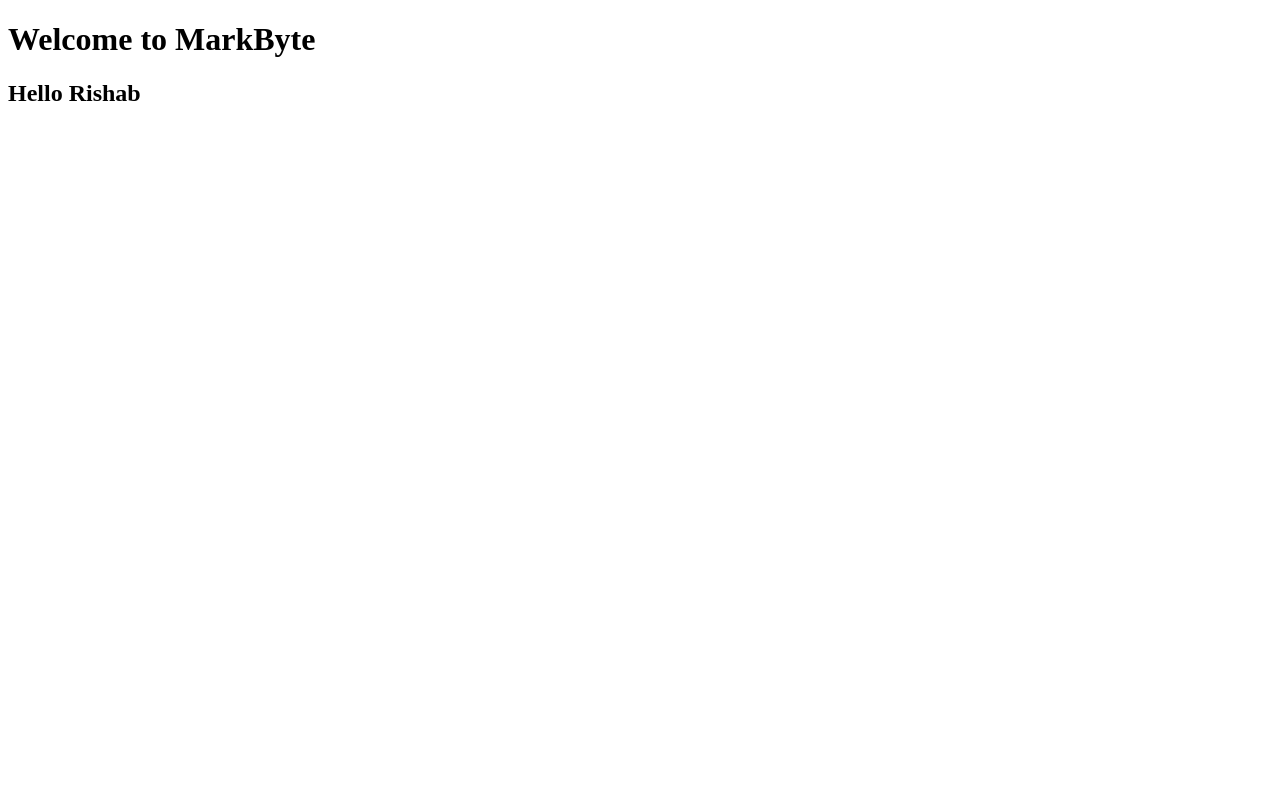
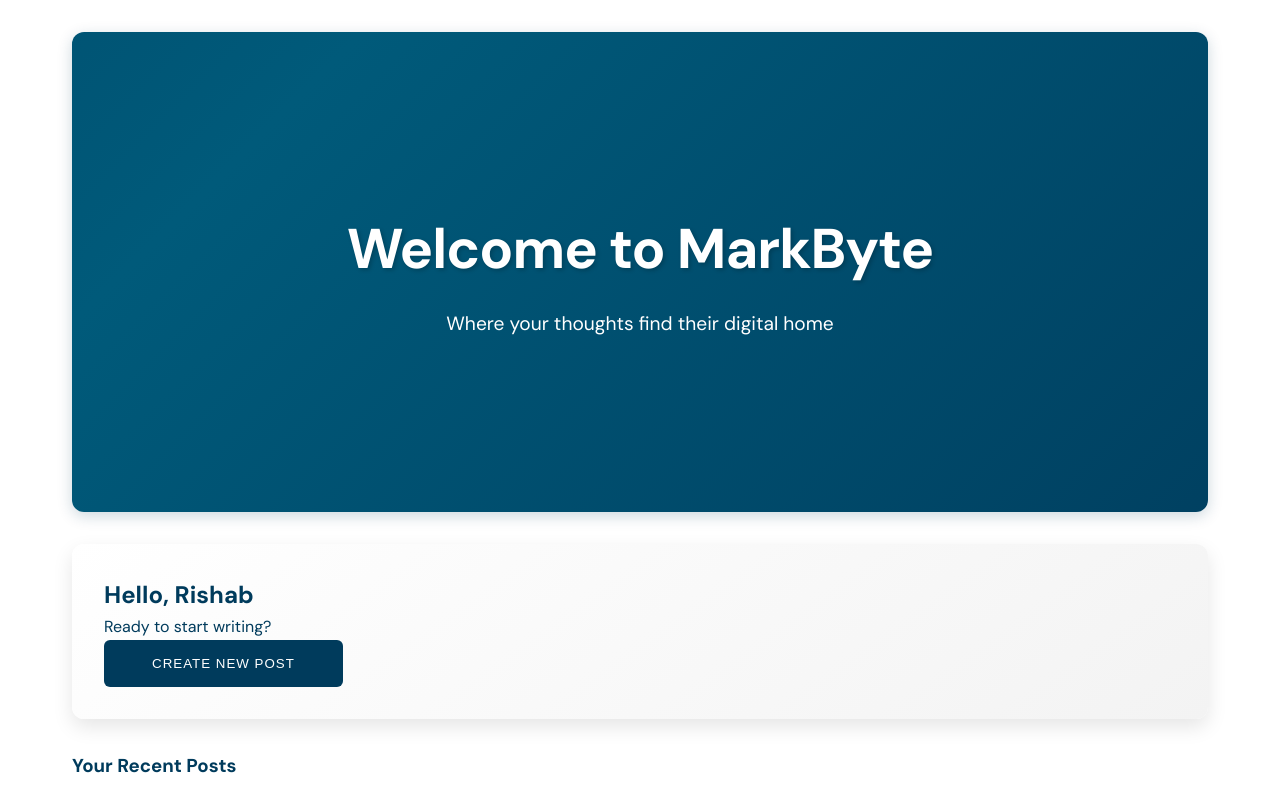
Before and after one commit to shrijan-swaminathan/markbyte, a React (Vite) app in the folder frontend/markbyte/: page / in a window 1280 px wide. Shown: the top 812 px of the page. Built offline with nearby package versions, Linux system fonts and the light colour scheme.

Commit message:
Added some styling/elements to home page

```diff
--- a/frontend/markbyte/index.html
+++ b/frontend/markbyte/index.html
@@ -3,6 +3,7 @@
   <head>
     <meta charset="UTF-8" />
     <link rel="icon" type="image/jpg" href="src/assets/MarkByte Logo.jpg" />
+    <link href="https://fonts.googleapis.com/css2?family=DM+Sans:wght@400;500;700&display=swap" rel="stylesheet">
     <meta name="viewport" content="width=device-width, initial-scale=1.0" />
     <title>MarkByte</title>
   </head>
--- a/frontend/markbyte/package.json
+++ b/frontend/markbyte/package.json
@@ -23,6 +23,7 @@
     "eslint-plugin-react-hooks": "^5.0.0",
     "eslint-plugin-react-refresh": "^0.4.16",
     "globals": "^15.14.0",
+    "lucide-react": "^0.474.0",
     "vite": "^6.0.5"
   }
 }
--- /dev/null
+++ b/frontend/markbyte/src/Home/Home.css
@@ -0,0 +1,142 @@
+:root {
+    /* Design Tokens */
+    --primary-color: #003B5C;
+    --secondary-color: #005A7A;
+    --text-color: #003B5C;
+    --background-color: #FFFFFF;
+    --spacing-sm: 1rem;
+    --spacing-md: 2rem;
+    --border-radius: 12px;
+    --transition-speed: 0.3s;
+}
+
+/* Reduced keyframe complexity */
+@keyframes fadeIn {
+    from { opacity: 0; transform: translateY(20px); }
+    to { opacity: 1; transform: translateY(0); }
+}
+
+@keyframes gradientFlow {
+    0% { background-position: 0% 50%; }
+    50% { background-position: 100% 50%; }
+    100% { background-position: 0% 50%; }
+}
+
+body {
+    font-family: 'DM Sans', -apple-system, BlinkMacSystemFont, 'Segoe UI', 'Roboto', sans-serif;
+    color: var(--text-color);
+    background-color: var(--background-color);
+    margin: 0;
+    line-height: 1.6;
+    -webkit-font-smoothing: antialiased;
+}
+
+.home-container {
+    max-width: 1200px;
+    margin: 0 auto;
+    padding: var(--spacing-md);
+    animation: fadeIn 0.8s ease-out;
+}
+
+.hero {
+    min-height: 60vh;
+    display: flex;
+    align-items: center;
+    justify-content: center;
+    text-align: center;
+    background: linear-gradient(-45deg, var(--primary-color), var(--secondary-color), var(--primary-color));
+    background-size: 200% 200%;
+    color: #FFFFFF;
+    border-radius: var(--border-radius);
+    margin-bottom: var(--spacing-md);
+    animation: gradientFlow 15s ease infinite;
+    box-shadow: 0 4px 15px rgba(0,59,92,0.2);
+    transition: all var(--transition-speed) ease;
+}
+
+.hero:hover {
+    transform: translateY(-5px);
+    box-shadow: 0 6px 20px rgba(0,59,92,0.3);
+}
+
+.hero h1 {
+    font-size: clamp(2.5rem, 5vw, 3.5rem);
+    margin-bottom: var(--spacing-sm);
+    text-shadow: 2px 2px 4px rgba(0,0,0,0.2);
+    letter-spacing: -1px;
+}
+
+.tagline {
+    font-size: clamp(1rem, 3vw, 1.2rem);
+    opacity: 0;
+    animation: fadeIn 0.8s ease-out forwards;
+    animation-delay: 0.5s;
+}
+
+.user-welcome {
+    padding: var(--spacing-md);
+    background: linear-gradient(145deg, #ffffff, #f3f3f3);
+    border-radius: var(--border-radius);
+    box-shadow: 0 8px 20px rgba(0,0,0,0.1);
+    margin-bottom: var(--spacing-md);
+    transition: all var(--transition-speed) ease;
+}
+
+.cta-button {
+    background: var(--primary-color);
+    color: #FFFFFF;
+    border: none;
+    padding: var(--spacing-sm) calc(var(--spacing-md) * 1.5);
+    border-radius: calc(var(--border-radius) / 2);
+    cursor: pointer;
+    transition: all var(--transition-speed) ease;
+    font-weight: 500;
+    text-transform: uppercase;
+    letter-spacing: 1px;
+    position: relative;
+    overflow: hidden;
+    will-change: transform, box-shadow;
+}
+
+.cta-button:hover {
+    background: var(--secondary-color);
+    transform: translateY(-2px);
+    box-shadow: 0 5px 15px rgba(0,59,92,0.3);
+}
+
+.posts-grid {
+    display: grid;
+    grid-template-columns: repeat(auto-fit, minmax(250px, 1fr));
+    gap: var(--spacing-md);
+    margin-top: var(--spacing-sm);
+    opacity: 0;
+    animation: fadeIn 0.8s ease-out forwards;
+    animation-delay: 0.8s;
+}
+
+/* Responsive adjustments */
+@media screen and (max-width: 768px) {
+    .home-container {
+        padding: var(--spacing-sm);
+    }
+
+    .hero h1 {
+        font-size: 2rem;
+    }
+
+    .posts-grid {
+        grid-template-columns: 1fr;
+    }
+}
+
+/* Performance and accessibility enhancements */
+* {
+    box-sizing: border-box;
+    margin: 0;
+    padding: 0;
+}
+
+img, svg {
+    max-width: 100%;
+    height: auto;
+}
--- a/frontend/markbyte/src/Home/Home.jsx
+++ b/frontend/markbyte/src/Home/Home.jsx
@@ -1,12 +1,35 @@
+import './Home.css';
 function Home() {
     const name = 'Rishab';
+
     return (
-        <>
-            <h1> Welcome to MarkByte</h1>
-            <h2> Hello {name}</h2>
-        </>
+        <div className="home-container">
+            {/* Hero Section */}
+            <section className="hero">
+                <div className="hero-content">
+                    <h1>Welcome to MarkByte</h1>
+                    <p className="tagline">Where your thoughts find their digital home</p>
+                </div>
+            </section>
+
+            {/* Personal Greeting */}
+            <section className="user-welcome">
+                <div className="welcome-card">
+                    <h2>Hello, {name}</h2>
+                    <p>Ready to start writing?</p>
+                    <button className="cta-button">Create New Post</button>
+                </div>
+            </section>
+
+            {/* Featured Posts Grid */}
+            <section className="featured-posts">
+                <h3>Your Recent Posts</h3>
+                <div className="posts-grid">
+                    {/* Post cards would go here */}
+                </div>
+            </section>
+        </div>
     );
-
 }
 
 export default Home;
```
Also changed, not shown: 1 other file (tests, documents, lock files or other folders).
